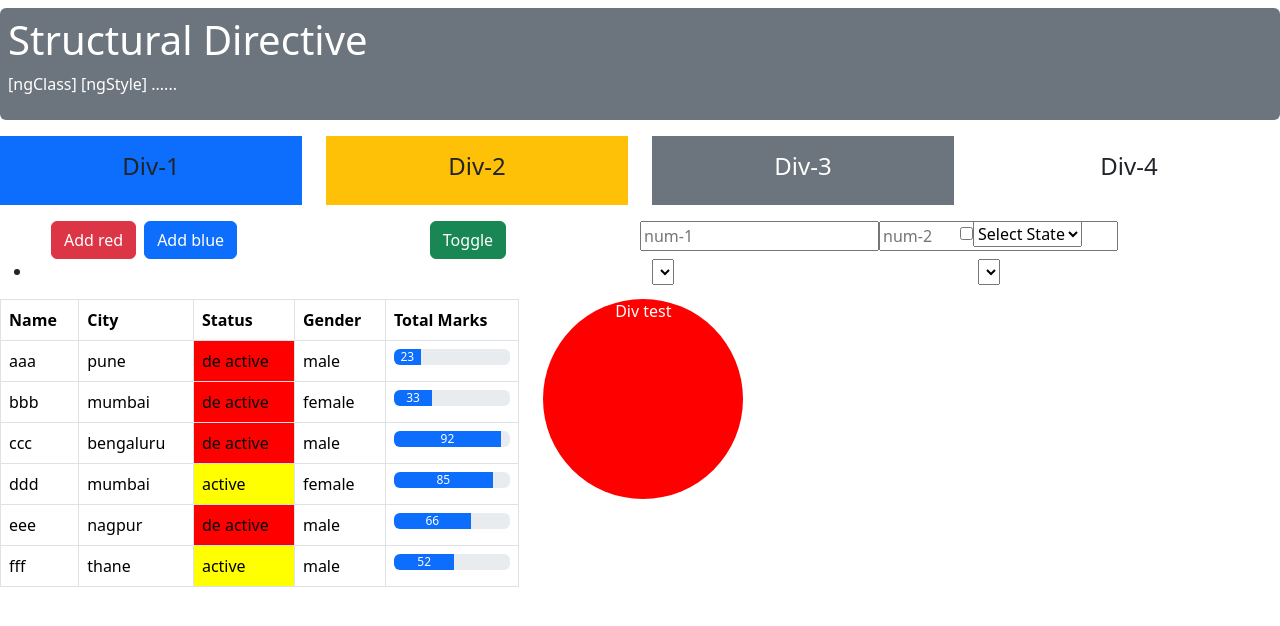
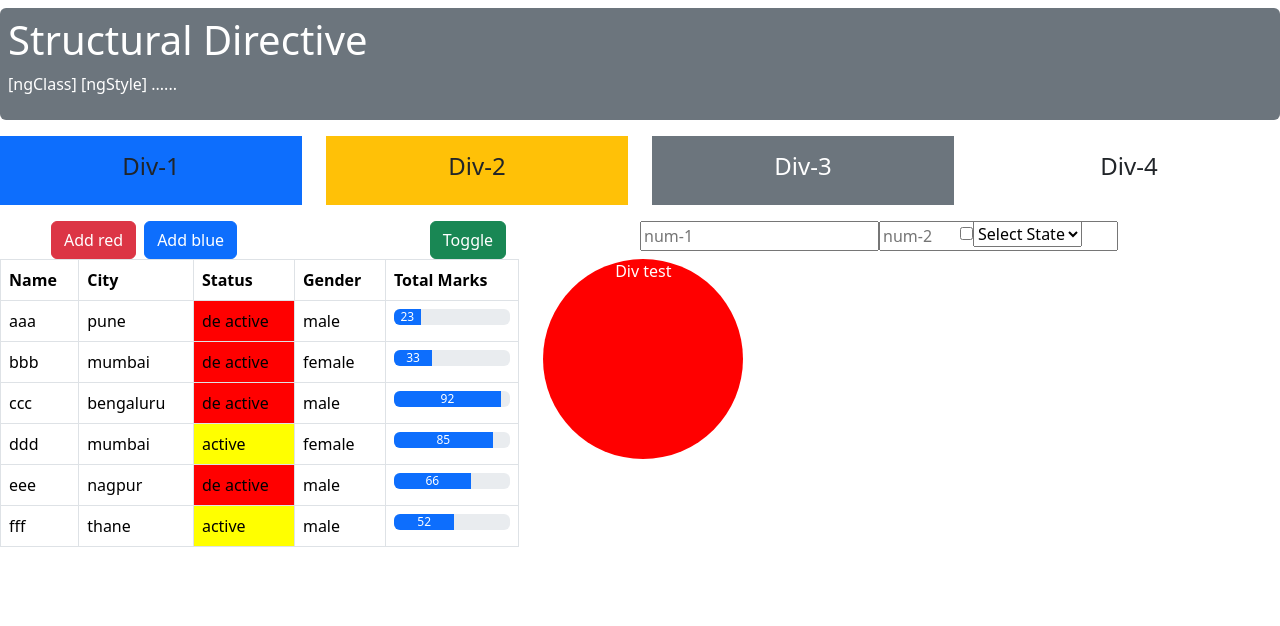
Before and after one commit to Faias46/angular-18-tutorial, an Angular app: page / in a window 1280 px wide. Shown: the top 626 px of the page. Built offline with nearby package versions, Linux system fonts and the light colour scheme.

Commit message:
Update attribute-directive.component.html

```diff
--- a/src/app/components/attribute-directive/attribute-directive.component.html
+++ b/src/app/components/attribute-directive/attribute-directive.component.html
@@ -74,31 +74,6 @@
   </div>
 </div>
 
-<!-- Empty placeholder section for list and dropdown examples -->
-<div class="row">
-  <div class="col-3">
-    <ul>
-      <li></li> <!-- Placeholder for *ngFor item -->
-    </ul>
-  </div>
-
-  <div class="col-3">
-    <div></div> <!-- Placeholder for *ngFor div -->
-  </div>
-
-  <div class="col-3">
-    <select>
-      <option></option> <!-- Placeholder for *ngFor -->
-    </select>
-  </div>
-
-  <div class="col-3">
-    <select>
-      <option></option> <!-- Placeholder for *ngFor -->
-    </select>
-  </div>
-</div>
-
 <!-- Section: Student Table with Styling and Progress Bars -->
 <div class="row">
   <div class="col-5">
```
